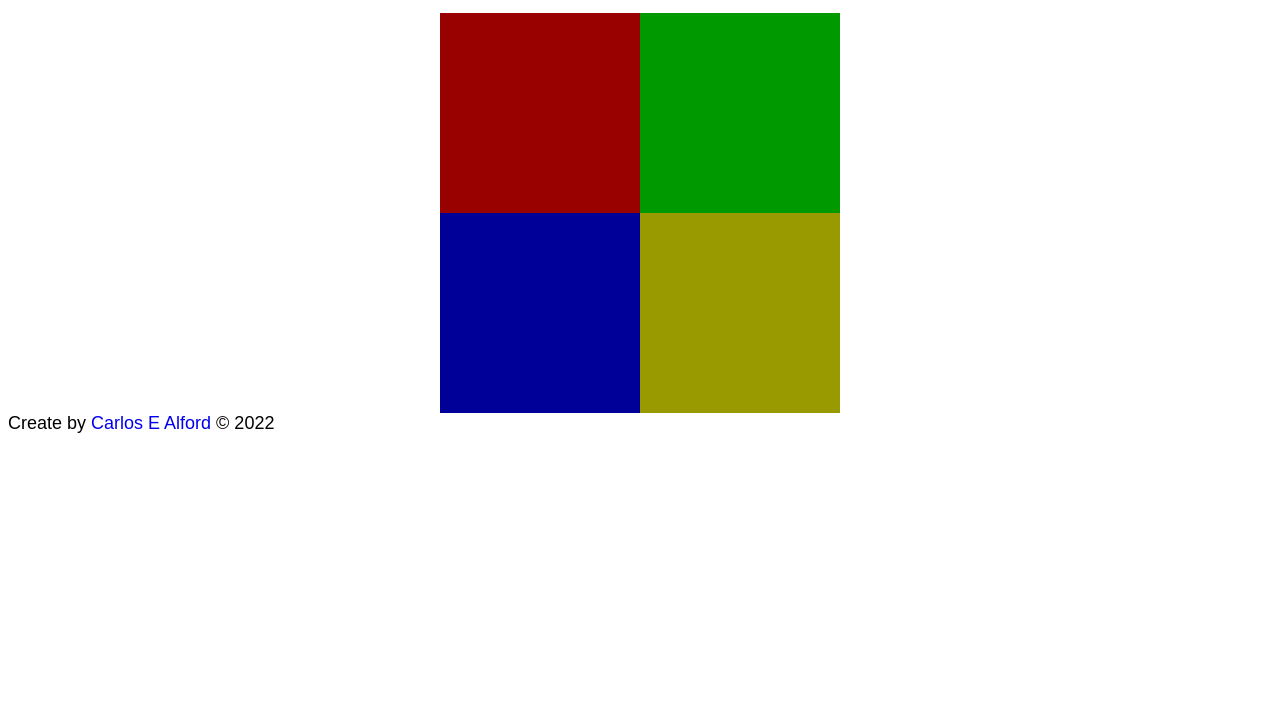
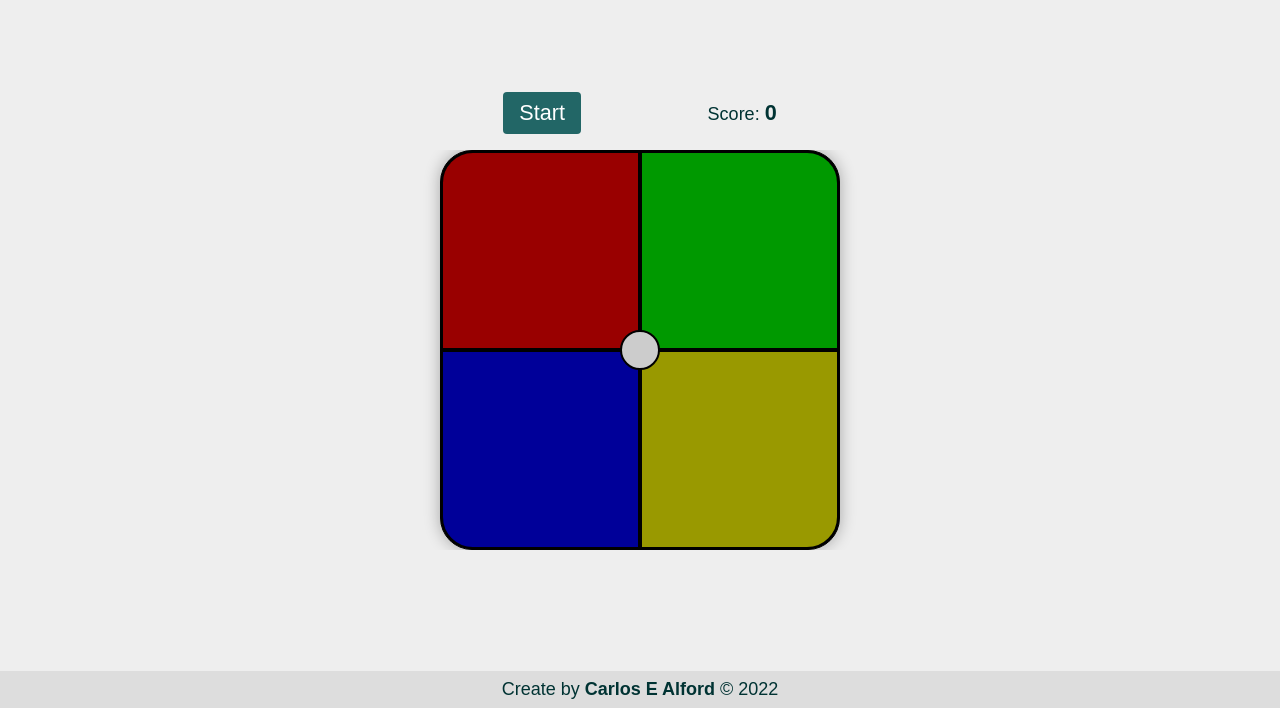
Before and after one commit to webshuriken/simon-says, a plain HTML site: page index.html in a window 1280 px wide. Shown: the part 92-800 px from the top of the page. Drawn offline with Linux system fonts and the light colour scheme.

Commit message:
style: Improve look of the game

```diff
--- a/style.css
+++ b/style.css
@@ -18,6 +18,19 @@
 }
 
 body {
+  display: flex;
+  flex-flow: column wrap;
+  justify-content: space-between;
+  min-height: 100vh;
+  background: #eee;
+  color: #003333;
+}
+
+a {
+  color: #003333;
+}
+
+main {
   padding: 0 8px;
 }
 
@@ -25,6 +38,19 @@ body {
 .websi-navbar {
   display: flex;
   flex-flow: row nowrap;
+  justify-content: center;
+  padding: 8px;
+  background: #ddd;
+}
+
+footer {
+  padding: 8px;
+  background: #ddd;
+  text-align: center;
+}
+
+footer a {
+  font-weight: bold;
 }
 
 /* game dashboard */
@@ -39,8 +65,18 @@ body {
 }
 .websi-dashboard-btns {
   display: block;
+  border-radius: 4px;
   padding: 8px 16px;
   font-size: 1.2rem;
+  background: #226666;
+  color: #fff;
+  transition: transform 200ms;
+}
+.websi-dashboard-btns:hover {
+  transform: translateY(4px);
+}
+.websi-dashboard-btns:active {
+  transform: translateY(4px) scale(0.9);
 }
 .websi-dashboard-score {
   font-size: 1.2rem;
@@ -53,6 +89,7 @@ body {
   flex-flow: row nowrap;
   align-items: center;
   justify-content: center;
+  border-radius: 32px;
   overflow: hidden;
 }
 .websi-board {
@@ -63,12 +100,27 @@ body {
   max-height: 400px;
   max-width: 400px;
   width: 100%;
+  border: 1px solid #000;
+  border-radius: 32px;
   background: #000;
+  box-shadow: 0 0 16px rgba(0,0,0,.3);
+}
+.websi-board:after {
+  content: '';
+  position: absolute;
+  top: calc(50% - 20px);
+  left: calc(50% - 20px);
+  height: 36px;
+  width: 36px;
+  border: 2px solid #000;
+  border-radius: 50%;
+  background: #ccc;
 }
 .websi-board-btns {
   display: block;
   height: 100%;
   width: 100%;
+  border: 2px solid #000;
   opacity: 0.6;
   transition: opacity 100ms;
 }
@@ -78,15 +130,19 @@ body {
   opacity: 1;
 }
 #websiBtnA {
+  border-top-left-radius: 32px;
   background: red;
 }
 #websiBtnB {
+  border-top-right-radius: 32px;
   background: lime;
 }
 #websiBtnC {
+  border-bottom-left-radius: 32px;
   background: blue;
 }
 #websiBtnD {
+  border-bottom-right-radius: 32px;
   background: yellow;
 }
 
@@ -97,7 +153,7 @@ body {
   left: 0;
   height: 100%;
   width: 100%;
-  background: rgba(0,0,0,.8);
+  background: rgba(0, 51, 51,.9);
   opacity: 0;
   transform: translateX(-1000px);
   transition: opacity 400ms ease-out .100ms;
```
